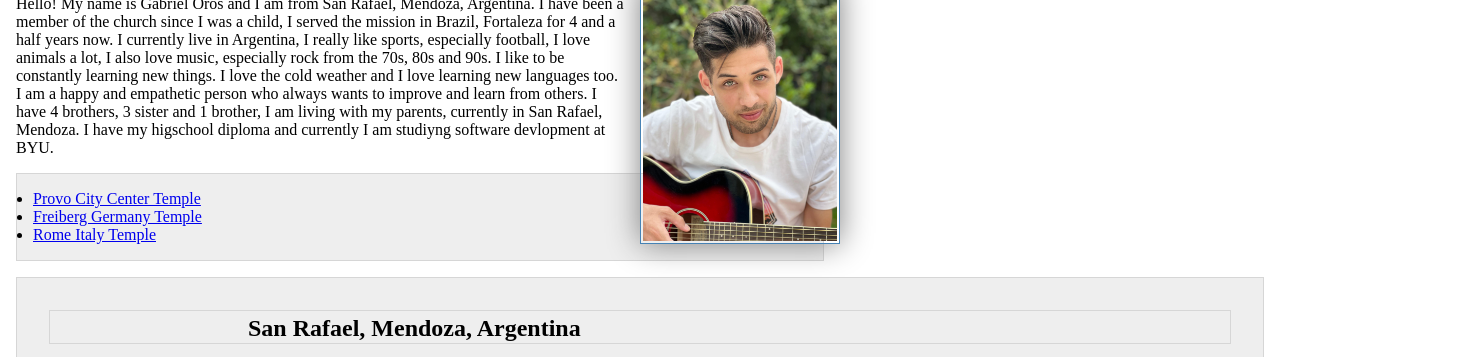
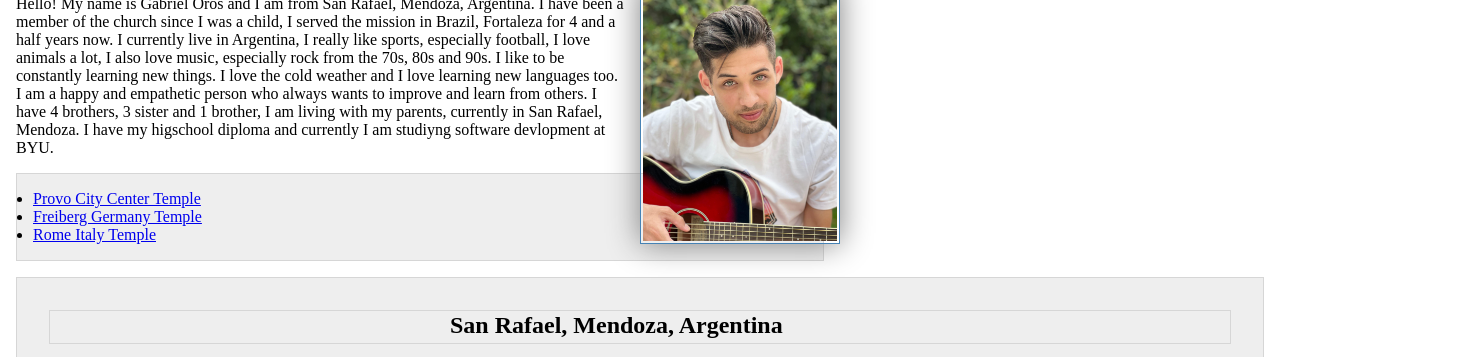
Before and after one commit to Gabi3312/wdd130, a plain HTML site: page index.html in a window 1280 px wide. Shown: the part 368-725 px from the top of the page, 1462 px wide, since content can reach past the window. Drawn offline with Linux system fonts and the light colour scheme.

Commit message:
home page

```diff
--- a/styles/styles.css
+++ b/styles/styles.css
@@ -39,9 +39,9 @@ width: 750px;
 height: 350px;
 }
 aside h2 {
-position:relative;
-top: -45px;
-left: 215px;
+position:absolute;
+top: 680px;
+left: 450px;
 }
 
 footer {
```
